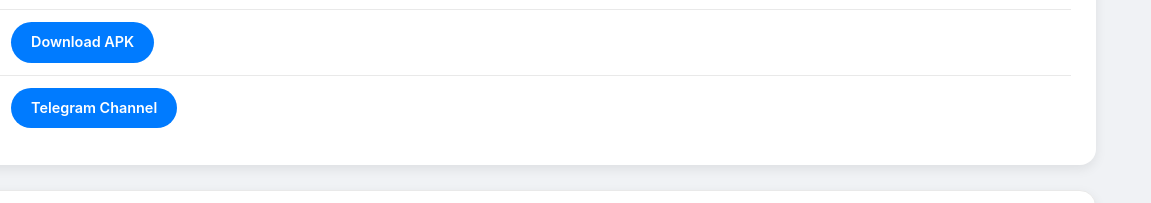
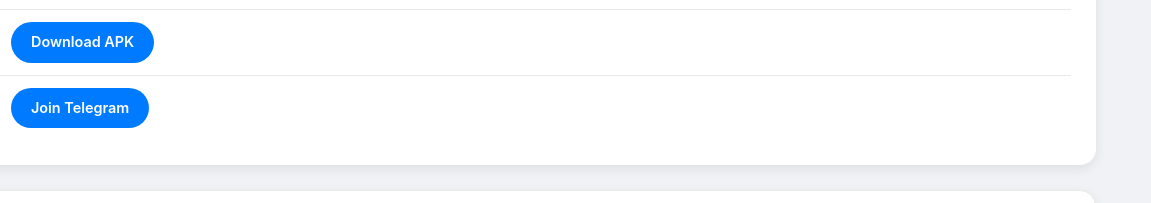
Before and after one commit to nxmn000/Telegram, a plain HTML site: page apps/turbo-vpn-v42711/index.html in a window 1280 px wide. Shown: the part 567-770 px from the top of the page, 129-1280 px from the left. Drawn offline with Linux system fonts and the light colour scheme.

Commit message:
Update index.html

```diff
--- a/apps/turbo-vpn-v42711/index.html
+++ b/apps/turbo-vpn-v42711/index.html
@@ -60,7 +60,7 @@
                                 <div class="detail-item"><div class="detail-icon-wrapper icon-bg-gray"><i class="fa-solid fa-list icon-gray"></i></div><div class="detail-text-content"><div class="detail-header"><span class="detail-label">Kategori</span></div><div class="detail-value">Tools</div></div></div>
                                 <div class="detail-item"><div class="detail-icon-wrapper icon-bg-green"><i class="fa-solid fa-calendar-days icon-green"></i></div><div class="detail-text-content"><div class="detail-header"><span class="detail-label">Waktu Upload</span></div><div class="detail-value">25 September 2025</div></div></div>
                                 <div class="detail-item download-item"><div class="detail-icon-wrapper icon-bg-blue"><i class="fa-solid fa-download icon-blue"></i></div><a href="https://s1.spiderdown.com/old-data/Turbo%20VPN/Turbo%20VPN%20v4.0.3.1%20(Premium)%20(Mod).apk" class="download-button-new">Download APK</a></div>
-                                <div class="detail-item download-item"><div class="detail-icon-wrapper icon-bg-blue"><i class="fab fa-telegram-plane"></i></div><a href="https://t.me/nixymine_channel" class="download-button-new">Telegram Channel</a></div>
+                                <div class="detail-item download-item"><div class="detail-icon-wrapper icon-bg-blue"><i class="fab fa-telegram-plane"></i></div><a href="https://t.me/nixymine_channel" class="download-button-new">Join Telegram</a></div>
                             </div>
                         </div>
                     </div>
```
